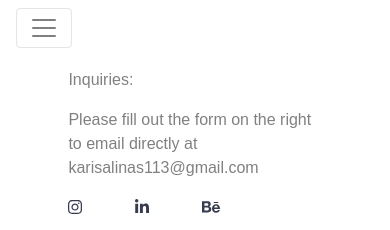
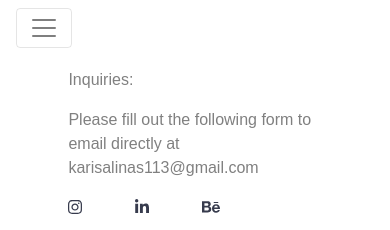
Before and after one commit to mehrdaddarraji/karime-salinas-frontend, a React (Create React App) app in the folder client/: page /contact in a window 390 px wide. Shown: the top 230 px of the page. Built offline with nearby package versions, Linux system fonts and the light colour scheme.

Commit message:
reworded contact us page, for mobile

```diff
--- a/client/src/pages/Contact.js
+++ b/client/src/pages/Contact.js
@@ -9,7 +9,7 @@ class Contact extends Component {
             <div style={{overflow:'hidden', margin:'3%', display:'flex', flexWrap:'wrap', justifyContent:'space-evenly', alignItems:'center'}}>
                 <div style={{fontFamily: '"Avantgarde", sans-serif', color:'grey', width:'30vmax', float:'left'}}>
                         <p>Inquiries:</p>
-                        <p>Please fill out the form on the right to email directly at karisalinas113@gmail.com</p>
+                        <p>Please fill out the following form to email directly at karisalinas113@gmail.com</p>
                         <div style={{width:'60%', display:'flex', alignItems:'flex-start', justifyContent:'space-between'}}>
                             <a href="https://www.instagram.com/karidesigns3/"><div className="fab fa-instagram" style={{color:'#373B4D'}}></div></a>
                             <a href="https://www.linkedin.com/in/karime-salinas-b9098616b/"><div className="fab fa-linkedin-in" style={{color:'#373B4D'}}></div></a>
```
